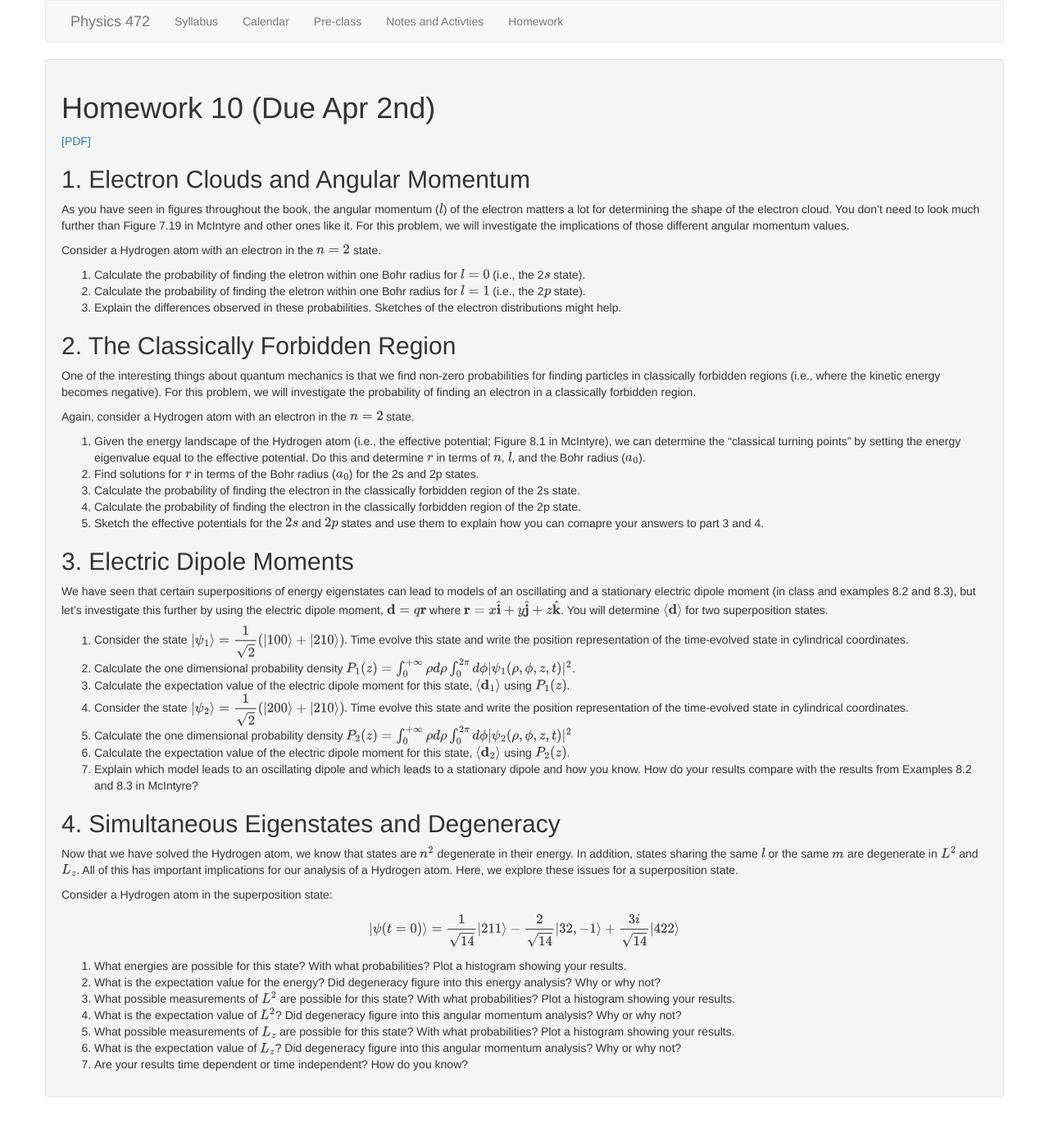
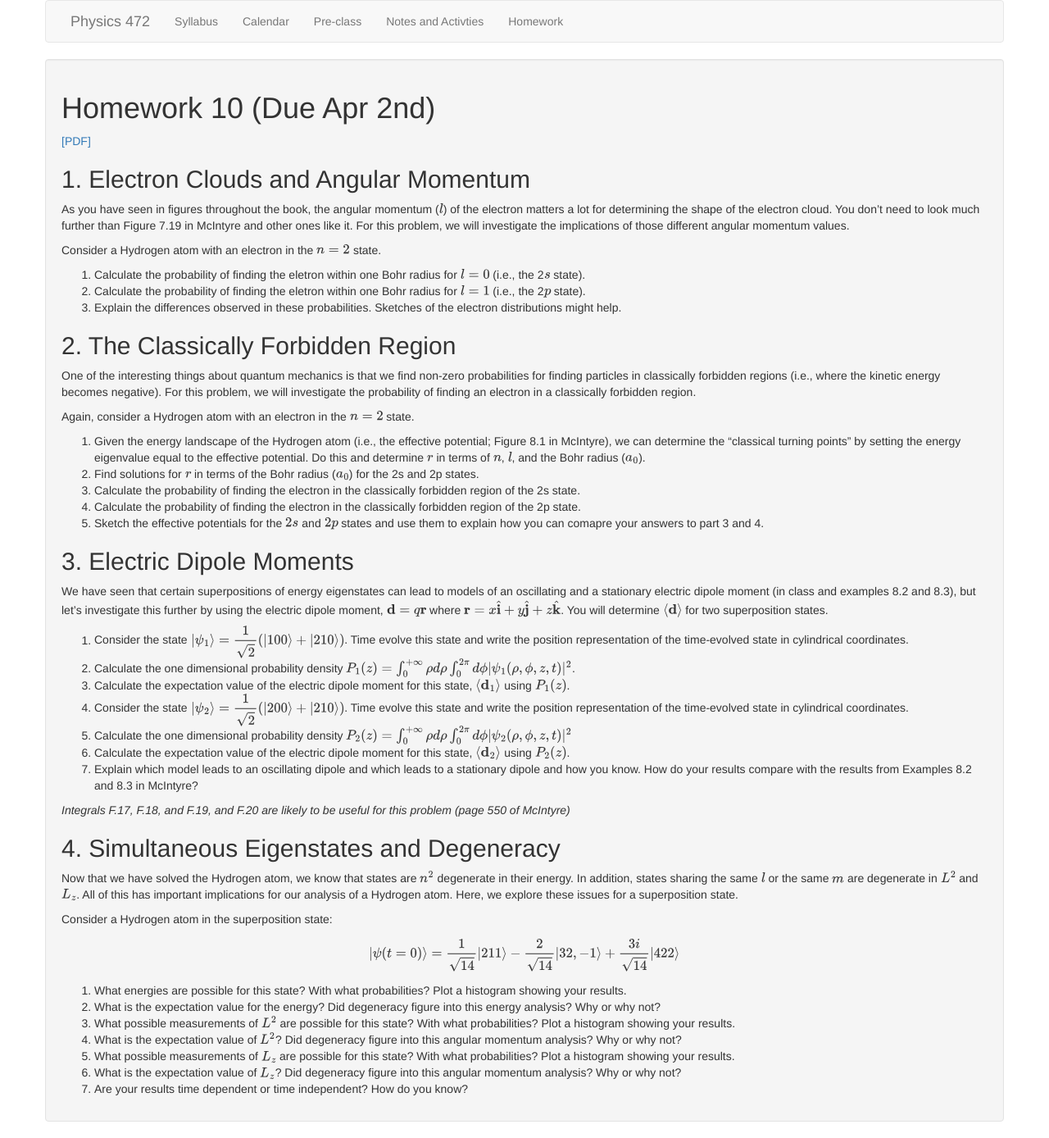
Before and after one commit to dannycab/phy472msu_s2021, a Jekyll site: the page built from assignments/homework10.md, in a window 1280 px wide. Shown: the whole page at 82% size. Built offline with Jekyll 4.4.1, drawn with Linux system fonts in a browser that asks for light colours; before the commit the page ends 1358 px from its top, so only the background shows below that.

Commit message:
added hint to homework 10 problem 3

```diff
--- a/assignments/homework10.md
+++ b/assignments/homework10.md
@@ -40,6 +40,8 @@ We have seen that certain superpositions of energy eigenstates can lead to model
 4. Calculate the expectation value of the electric dipole moment for this state, $\langle \mathbf{d}_2 \rangle$ using $P_2(z)$.
 5. Explain which model leads to an oscillating dipole and which leads to a stationary dipole and how you know. How do your results compare with the results from Examples 8.2 and 8.3 in McIntyre?
 
+*Integrals F.17, F.18, and F.19, and F.20 are likely to be useful for this problem (page 550 of McIntyre)*
+
 ## 4. Simultaneous Eigenstates and Degeneracy
 
 Now that we have solved the Hydrogen atom, we know that states are $n^2$ degenerate in their energy. In addition, states sharing the same $l$ or the same $m$ are degenerate in $L^2$ and $L_z$. All of this has important implications for our analysis of a Hydrogen atom. Here, we explore these issues for a superposition state.
```
Also changed, not shown: 1 other file.
